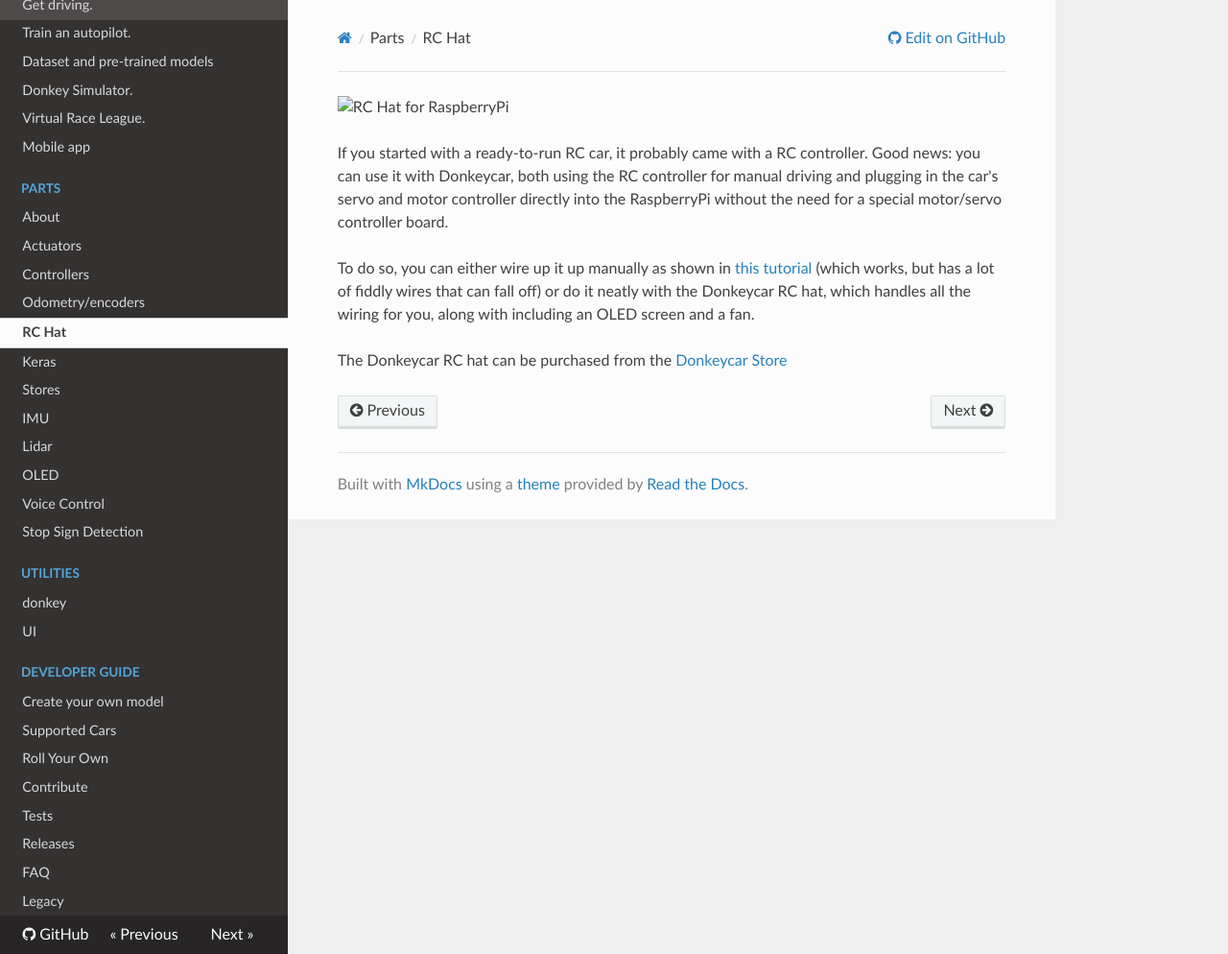
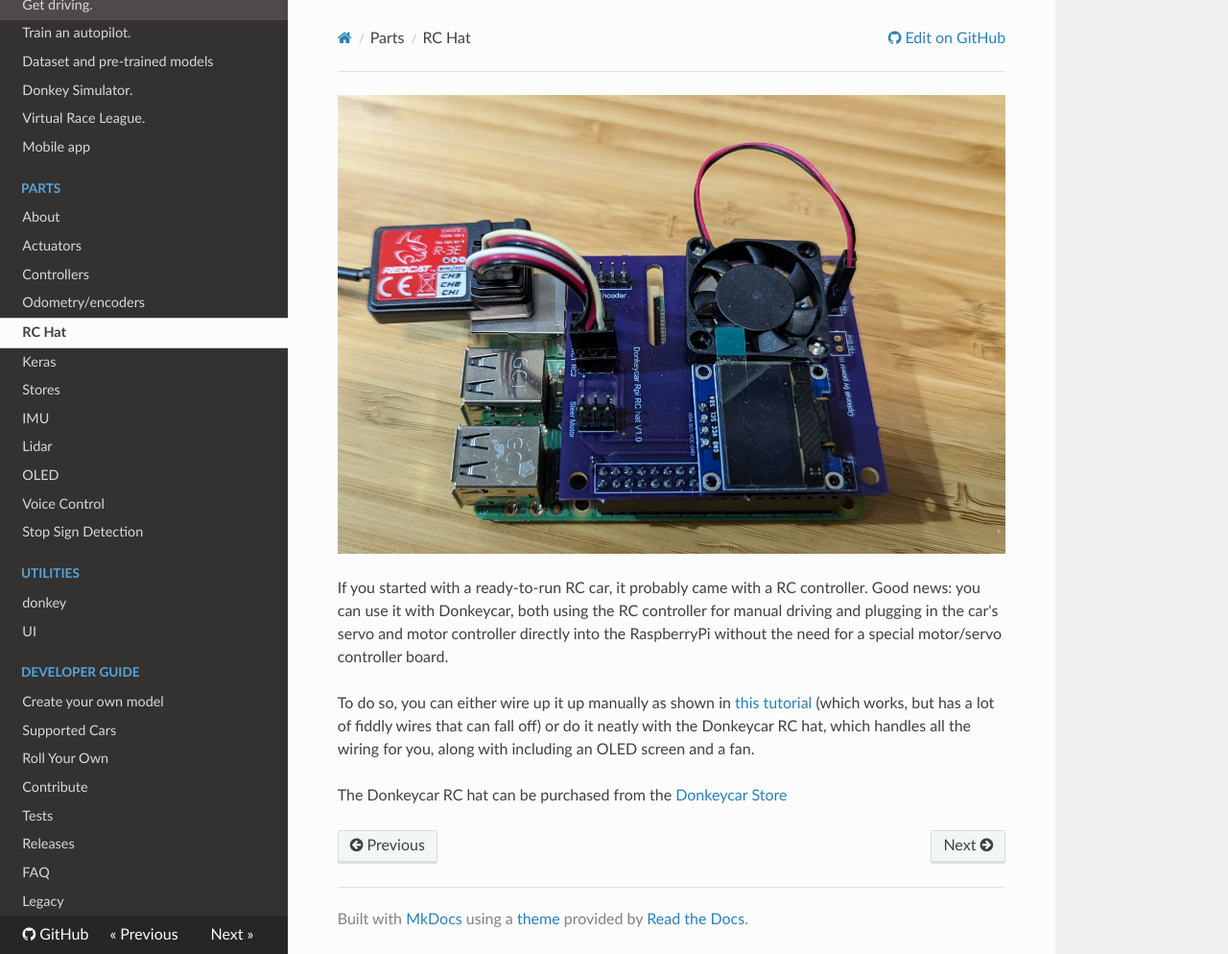
Before and after one commit to autorope/donkeydocs, an MkDocs documentation site: the page built from docs/parts/rc_hat.md, in a window 1280 px wide and 994 px high. Shown: the whole window at 96% size. Built offline with MkDocs 1.6.1, drawn with Linux system fonts in a browser that asks for light colours; nearby versions of some CDN libraries; old or Windows-style settings are respelled for this version of MkDocs.

Commit message:
Update rc_hat.md

```diff
--- a/docs/parts/rc_hat.md
+++ b/docs/parts/rc_hat.md
@@ -1,7 +1,7 @@
-![RC Hat for RaspberryPi](../assets/parts/rc_hat.jpg "The Donkey RC Hat for RaspberryPi")
+![RC Hat for RaspberryPi](../assets/rc_hat.jpg "The Donkey RC Hat for RaspberryPi")
 
 If you started with a ready-to-run RC car, it probably came with a RC controller. Good news: you can use it with Donkeycar, both using the RC controller for manual driving and plugging in the car's servo and motor controller directly into the RaspberryPi without the need for a special motor/servo controller board.
 
-To do so, you can either wire up it up manually as shown in [this tutorial](/parts/rc) (which works, but has a lot of fiddly wires that can fall off) or do it neatly with the Donkeycar RC hat, which handles all the wiring for you, along with including an OLED screen and a fan.
+To do so, you can either wire up it up manually as shown in [this tutorial](/parts/rc.md) (which works, but has a lot of fiddly wires that can fall off) or do it neatly with the Donkeycar RC hat, which handles all the wiring for you, along with including an OLED screen and a fan.
 
 The Donkeycar RC hat can be purchased from the [Donkeycar Store](https://store.donkeycar.com/products/donkey-car-rc-hat)
```
